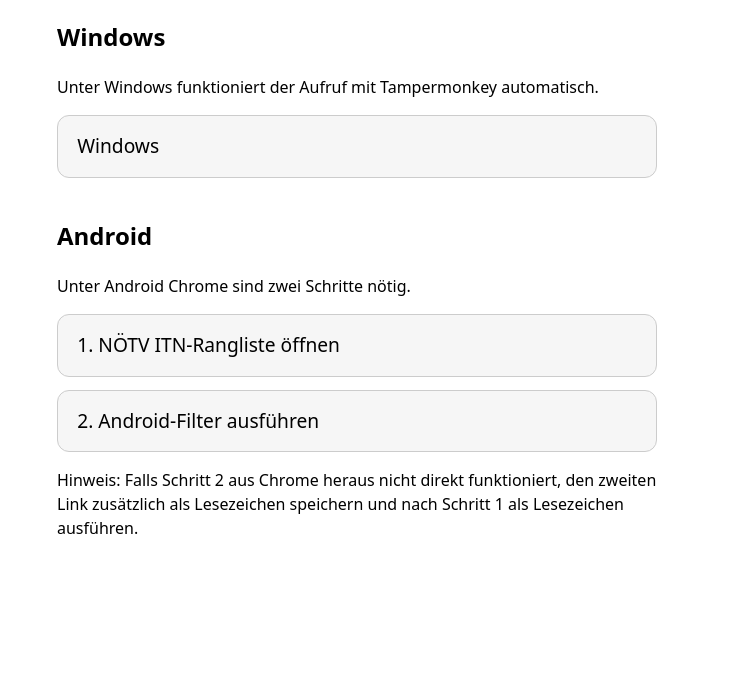
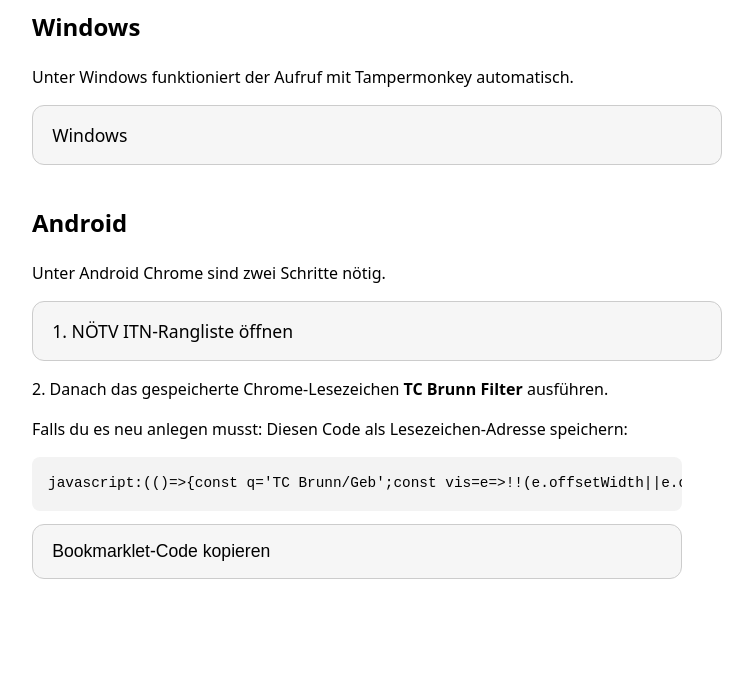
Before and after one commit to oureal/ITN-tcbrunn, a plain HTML site: page index.html in a window 1280 px wide. Shown: the part 114-800 px from the top of the page, without its empty margins (283-1036 px from the left). Drawn offline with Linux system fonts and the light colour scheme.

Commit message:
Update index.html

```diff
--- a/index.html
+++ b/index.html
@@ -5,25 +5,18 @@
   <title>TC Brunn ITN</title>
   <meta name="viewport" content="width=device-width, initial-scale=1">
   <style>
-    body {
-      font-family: system-ui, sans-serif;
-      max-width: 600px;
-      margin: 0 auto;
-      padding: 2rem;
-      line-height: 1.5;
+    body { font-family: system-ui, sans-serif; max-width: 650px; margin: 0 auto; padding: 2rem; line-height: 1.5; }
+    section { margin-bottom: 2.5rem; }
+    a.button, button {
+      display: block; margin: .8rem 0; padding: 1rem 1.2rem;
+      border: 1px solid #ccc; border-radius: 12px;
+      text-decoration: none; color: black; font-size: 1.1rem;
+      background: #f6f6f6; width: 100%; text-align: left;
     }
-    h1 { margin-bottom: 2rem; }
-    section { margin-bottom: 2.5rem; }
-    a.button {
-      display: block;
-      margin: 0.8rem 0;
-      padding: 1rem 1.2rem;
-      border: 1px solid #ccc;
-      border-radius: 12px;
-      text-decoration: none;
-      color: black;
-      font-size: 1.2rem;
-      background: #f6f6f6;
+    code {
+      display: block; white-space: nowrap; overflow-x: auto;
+      background: #f3f3f3; padding: 1rem; border-radius: 8px;
+      font-size: .9rem;
     }
   </style>
 </head>
@@ -33,31 +26,30 @@
 
 <section>
   <h2>Windows</h2>
-    <p>
-      Unter Windows funktioniert der Aufruf mit Tampermonkey automatisch.
-    </p>
-    <a class="button" href="https://www.noetv.at/rangliste/itn#tcbrunn">
-      Windows
-    </a>
+  <p>Unter Windows funktioniert der Aufruf mit Tampermonkey automatisch.</p>
+  <a class="button" href="https://www.noetv.at/rangliste/itn#tcbrunn">Windows</a>
 </section>
 
 <section>
   <h2>Android</h2>
-    <p>
-      Unter Android Chrome sind zwei Schritte nötig.
-    </p>
+  <p>Unter Android Chrome sind zwei Schritte nötig.</p>
 
   <a class="button" href="https://www.noetv.at/rangliste/itn">
     1. NÖTV ITN-Rangliste öffnen
   </a>
 
-    <a class="button" href="javascript:(()=>{const q='TC Brunn/Geb';const vis=e=>!!(e.offsetWidth||e.offsetHeight||e.getClientRects().length);const inputs=[...document.querySelectorAll('input')].filter(vis);const el=inputs.find(i=>/such|search/i.test((i.placeholder||'')+(i.name||'')+(i.id||'')+(i.className||'')))||inputs[0];if(!el){alert('Suchfeld nicht gefunden');return}el.focus();el.value=q;['input','change','keyup'].forEach(t=>el.dispatchEvent(new Event(t,{bubbles:true})));el.dispatchEvent(new KeyboardEvent('keydown',{key:'Enter',code:'Enter',bubbles:true}));el.dispatchEvent(new KeyboardEvent('keyup',{key:'Enter',code:'Enter',bubbles:true}));setTimeout(()=>{const r=el.getBoundingClientRect();const bs=[...document.querySelectorAll('button,input[type=submit],a')].filter(vis).filter(b=>!/filter|zurück|reset/i.test((b.innerText||'')+(b.value||'')));bs.sort((a,b)=>{const A=a.getBoundingClientRect(),B=b.getBoundingClientRect();return Math.hypot(A.left-r.right,A.top-r.top)-Math.hypot(B.left-r.right,B.top-r.top)});bs[0]?.click();},500);})()">
-      2. Android-Filter ausführen
-    </a>
+  <p>
+    2. Danach das gespeicherte Chrome-Lesezeichen
+    <strong>TC Brunn Filter</strong> ausführen.
+  </p>
 
-    <p>
-      Hinweis: Falls Schritt 2 aus Chrome heraus nicht direkt funktioniert, den zweiten Link zusätzlich als Lesezeichen speichern und nach Schritt 1 als Lesezeichen ausführen.
-    </p>
+  <p>Falls du es neu anlegen musst: Diesen Code als Lesezeichen-Adresse speichern:</p>
+
+  <code id="bm">javascript:(()=>{const q='TC Brunn/Geb';const vis=e=>!!(e.offsetWidth||e.offsetHeight||e.getClientRects().length);const inputs=[...document.querySelectorAll('input')].filter(vis);const el=inputs.find(i=>/such|search/i.test((i.placeholder||'')+(i.name||'')+(i.id||'')+(i.className||'')))||inputs[0];if(!el){alert('Suchfeld nicht gefunden');return}el.focus();el.value=q;['input','change','keyup'].forEach(t=>el.dispatchEvent(new Event(t,{bubbles:true})));el.dispatchEvent(new KeyboardEvent('keydown',{key:'Enter',code:'Enter',bubbles:true}));el.dispatchEvent(new KeyboardEvent('keyup',{key:'Enter',code:'Enter',bubbles:true}));setTimeout(()=>{const r=el.getBoundingClientRect();const bs=[...document.querySelectorAll('button,input[type=submit],a')].filter(vis).filter(b=>!/filter|zurück|reset/i.test((b.innerText||'')+(b.value||'')));bs.sort((a,b)=>{const A=a.getBoundingClientRect(),B=b.getBoundingClientRect();return Math.hypot(A.left-r.right,A.top-r.top)-Math.hypot(B.left-r.right,B.top-r.top)});bs[0]?.click();},500);})()</code>
+
+  <button onclick="navigator.clipboard.writeText(document.getElementById('bm').innerText)">
+    Bookmarklet-Code kopieren
+  </button>
 </section>
 
 </body>
```
Lines whose indentation alone changed are shown as unchanged.
